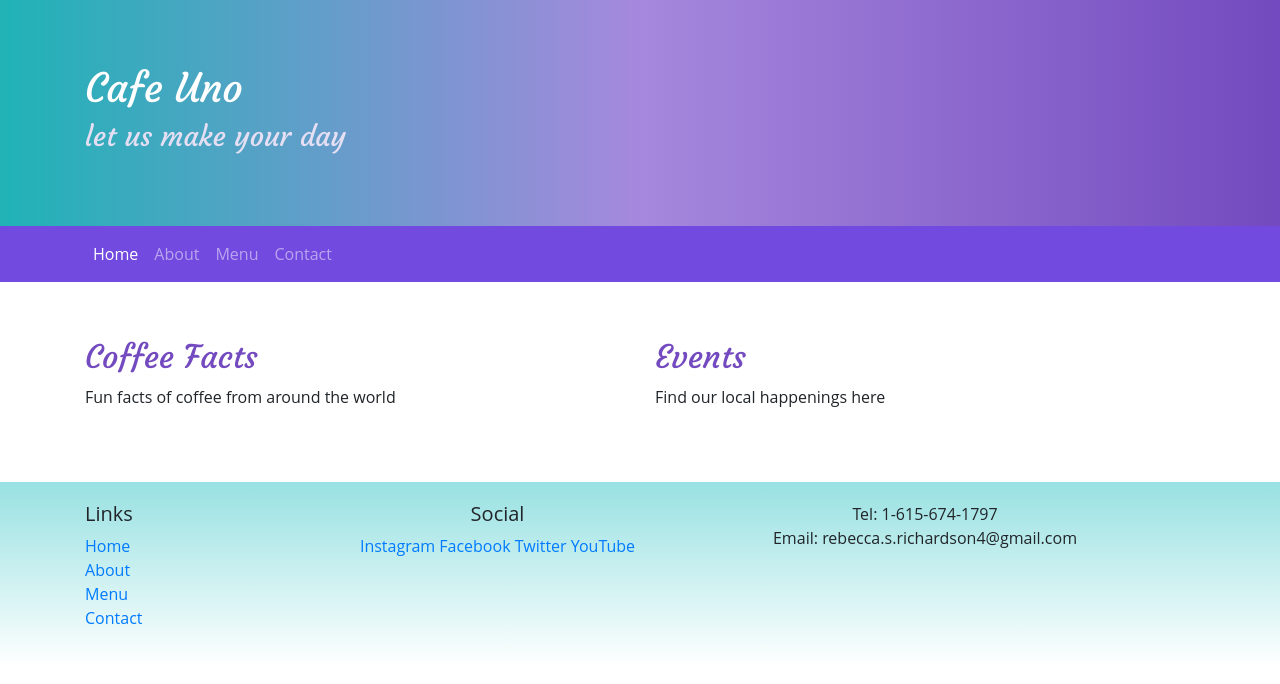
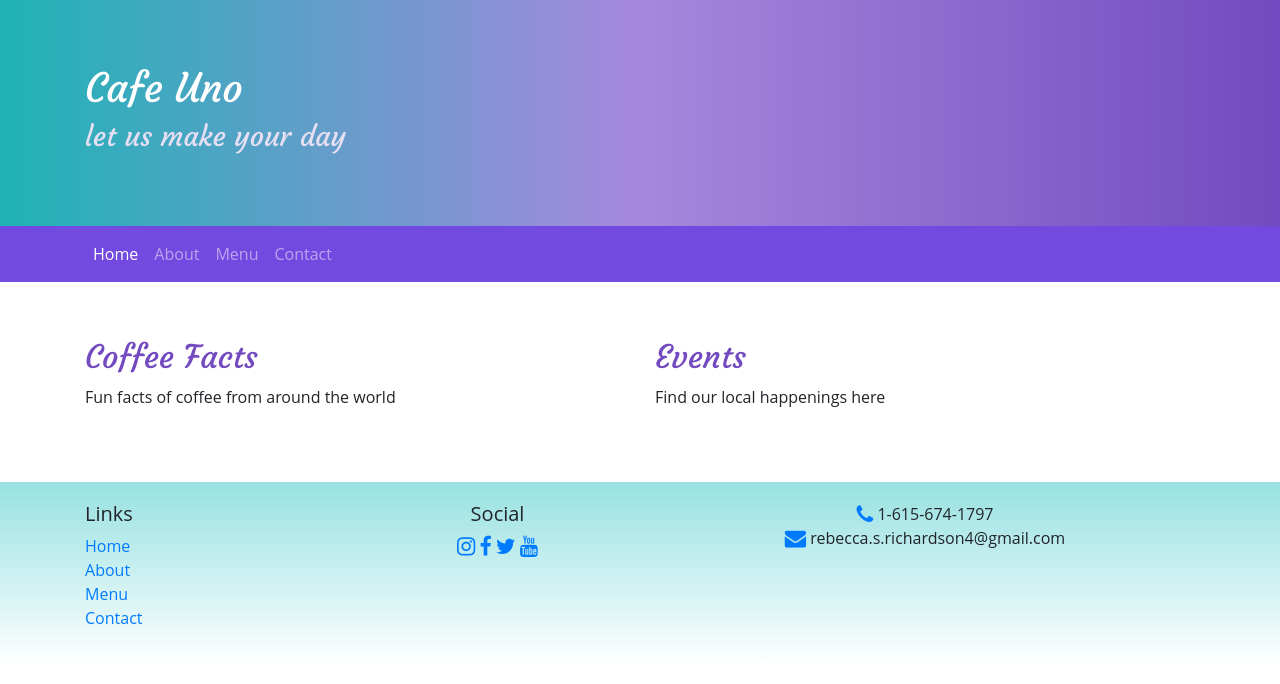
Before and after one commit to beckyrich/cafe-uno, a website: page index.html in a window 1280 px wide. Drawn offline with nearby package versions, Linux system fonts and the light colour scheme.

Commit message:
Font Icons

```diff
--- a/index.html
+++ b/index.html
@@ -9,6 +9,7 @@
     <link rel="stylesheet" href="node_modules/bootstrap/dist/css/bootstrap.min.css" />
 
     <!-- Additional CSS must be placed after Bootstrap CSS -->
+    <link rel="stylesheet" href="node_modules/font-awesome/css/font-awesome.min.css" />
     <link rel="stylesheet" href="https://fonts.googleapis.com/css2?family=Courgette&display=swap" />
     <link rel="stylesheet" href="css/styles.css" />
 
@@ -71,14 +72,14 @@
                 </div>
                 <div class="col-6 col-sm-5 text-center">
                     <h5>Social</h5>
-                    <a href="http://instagram.com/">Instagram</a>
-                    <a href="http://facebook.com/">Facebook</a>
-                    <a href="http://twitter.com/">Twitter</a>
-                    <a href="http://youtube.com/">YouTube</a>
+                    <a href="http://instagram.com/"><i class="fa fa-instagram fa-lg"></i></a>
+                    <a href="http://facebook.com/"><i class="fa fa-facebook fa-lg"></i></a>
+                    <a href="http://twitter.com/"><i class="fa fa-twitter fa-lg"></i></a>
+                    <a href="http://youtube.com/"><i class="fa fa-youtube fa-lg"></i></a>
                 </div>
                 <div class="col-sm-4 text-center">
-                    Tel: 1-615-674-1797<br />
-                    Email: rebecca.s.richardson4@gmail.com
+                    <i class="fa fa-phone fa-lg text-primary"></i> 1-615-674-1797<br />
+                    <i class="fa fa-envelope fa-lg text-primary"></i> rebecca.s.richardson4@gmail.com
                 </div>
             </div>
         </div>
--- a/package.json
+++ b/package.json
@@ -15,6 +15,7 @@
   },
   "dependencies": {
     "bootstrap": "^4.5.2",
+    "font-awesome": "^4.7.0",
     "jquery": "^3.5.1",
     "popper.js": "^1.16.1"
   }
```
Also changed, not shown: 1 other file.
